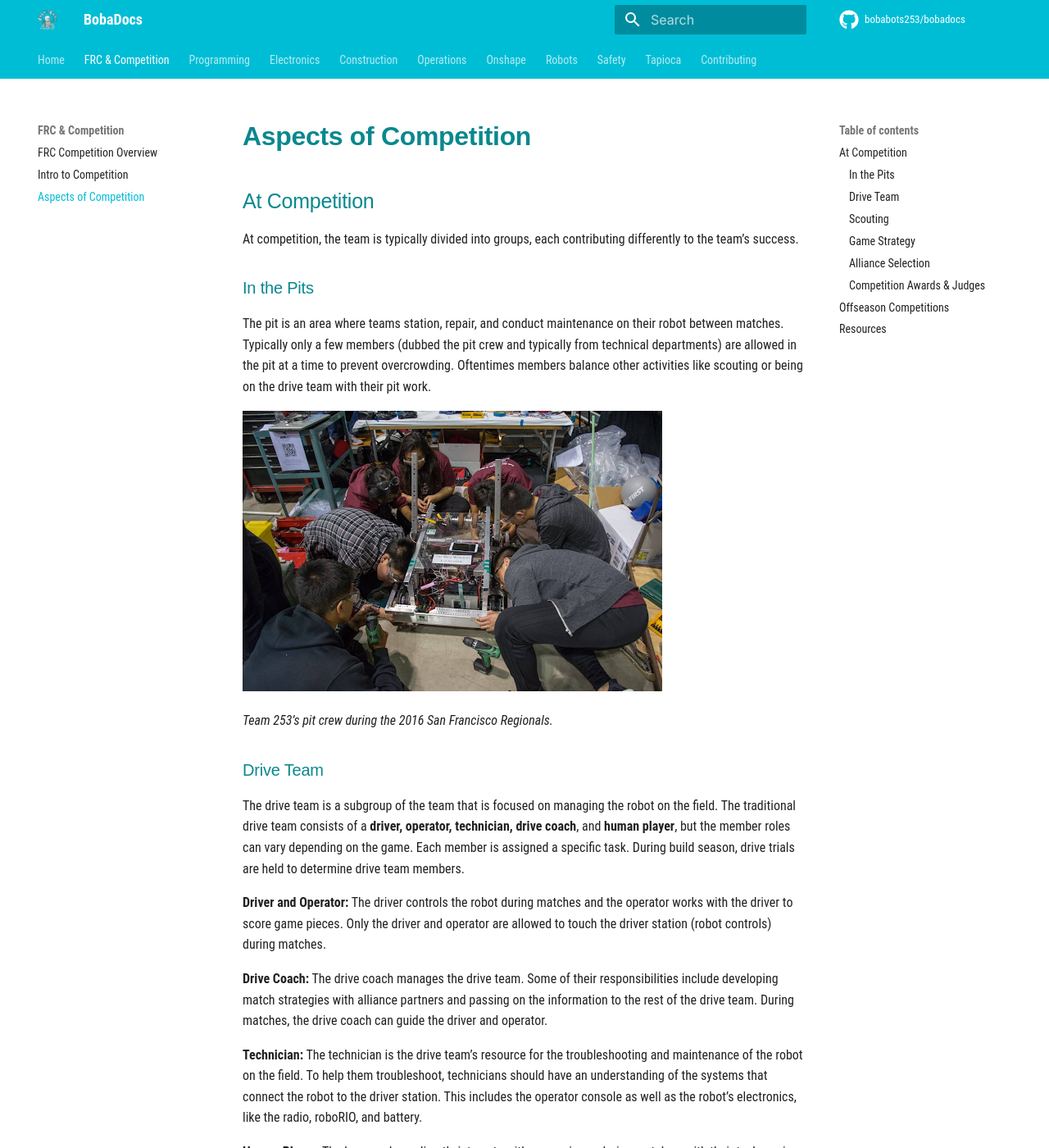
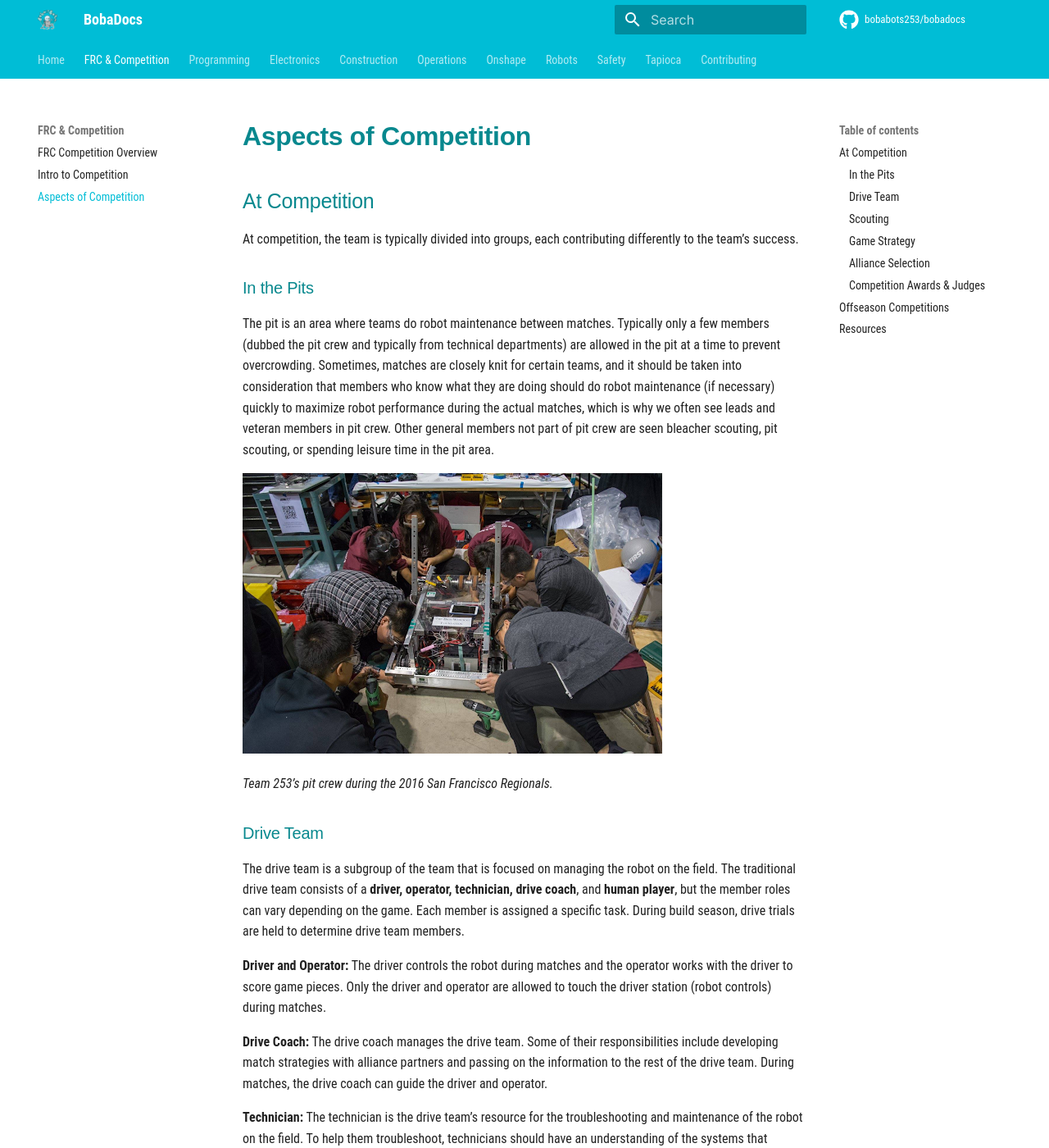
Before and after one commit to bobabots253/bobadocs, an MkDocs documentation site: the page built from docs/frc-competition/aspects-of-competition.md, in a window 1280 px wide and 1400 px high. Shown: the whole window at 82% size. Built offline with MkDocs 1.6.1 and Material for MkDocs 9.7.7, drawn with Linux system fonts in a browser that asks for light colours; comment, search, counter and statistics services are not loaded; some of the changed text lies outside the part shown.

Commit message:
Update aspects-of-competition.md

```diff
--- a/docs/frc-competition/aspects-of-competition.md
+++ b/docs/frc-competition/aspects-of-competition.md
@@ -6,7 +6,7 @@
 
 ### In the Pits
 
-The pit is an area where teams station, repair, and conduct maintenance on their robot between matches. Typically only a few members (dubbed the pit crew and typically from technical departments) are allowed in the pit at a time to prevent overcrowding. Oftentimes members balance other activities like scouting or being on the drive team with their pit work.
+The pit is an area where teams do robot maintenance between matches. Typically only a few members (dubbed the pit crew and typically from technical departments) are allowed in the pit at a time to prevent overcrowding. Sometimes, matches are closely knit for certain teams, and it should be taken into consideration that members who know what they are doing should do robot maintenance (if necessary) quickly to maximize robot performance during the actual matches, which is why we often see leads and veteran members in pit crew. Other general members not part of pit crew are seen bleacher scouting, pit scouting, or spending leisure time in the pit area.
 
 ![Pit Crew 2016](../assets/images/frc/pit-crew-2016.png)
 
@@ -28,9 +28,10 @@
 
 An important part of any team’s success at competition is scouting, where groups of students from one team collect information on other team’s robots.
 
+**Scouting Lead:** The Scouting Lead is in charge of
 **Pit Scouting:** Team scouting usually involves approaching the pit crew of another team and asking a set of questions about their robot. The information gleaned from scouting helps teams with forming pick lists and guides their match strategies.
 
-**Match Scouting:** Teams will also send scouters to record information about another team’s performance during matches. This is helpful for determining a team’s recent performance, which can change over the course of a competition (for example if a robot suffered a mechanism failure or if the driver was inconsistent).
+**Bleacher Scouting:** Teams will also send scouters to record information about another team’s performance during matches. This is helpful for determining a team’s recent performance, which can change over the course of a competition (for example if a robot suffered a mechanism failure or if the driver was inconsistent).
 
 **Department Scouting:** The process of department scouting is the same as with team scouting, but the purpose differs in that it is done specifically to help departments learn about new techniques and mechanisms that other teams are using. Department scouts use different scouting forms than team scouts.
 
```
